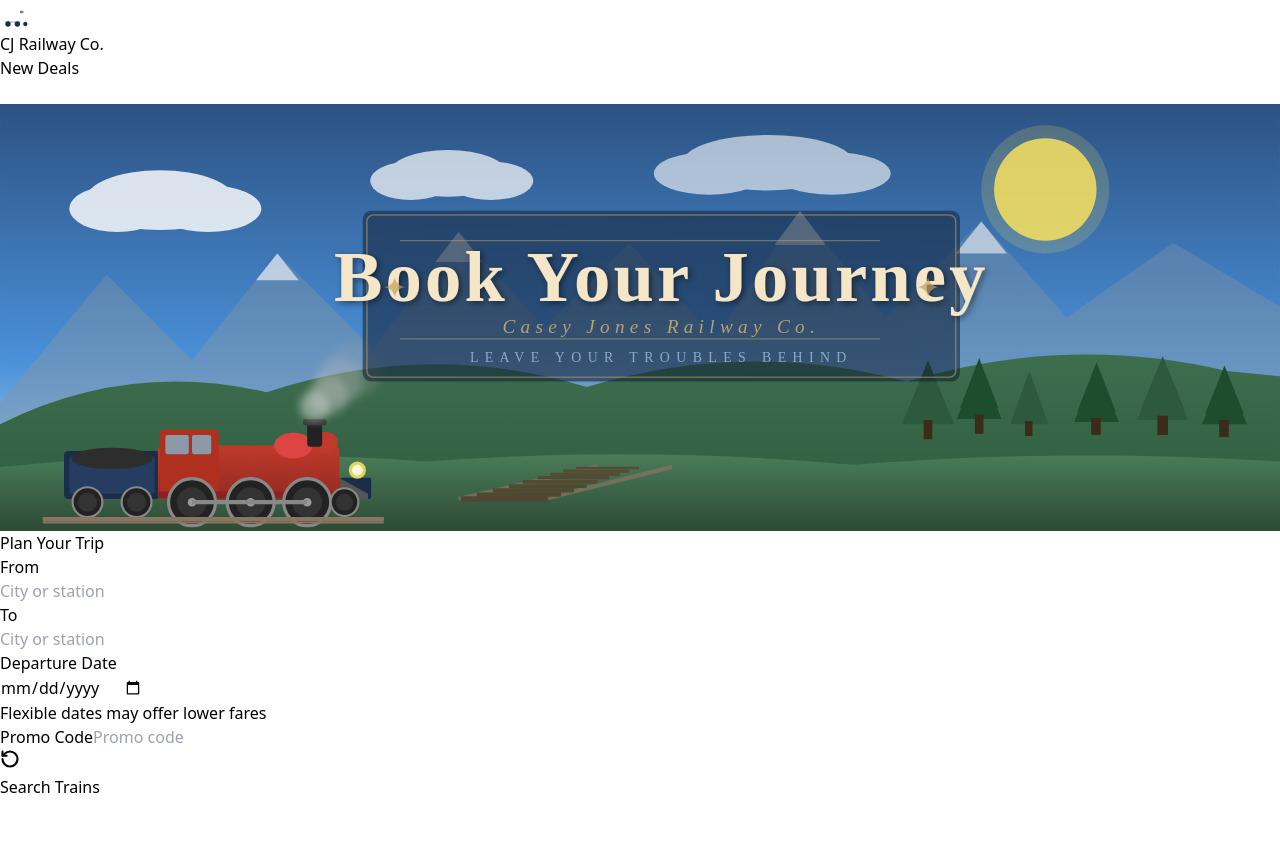
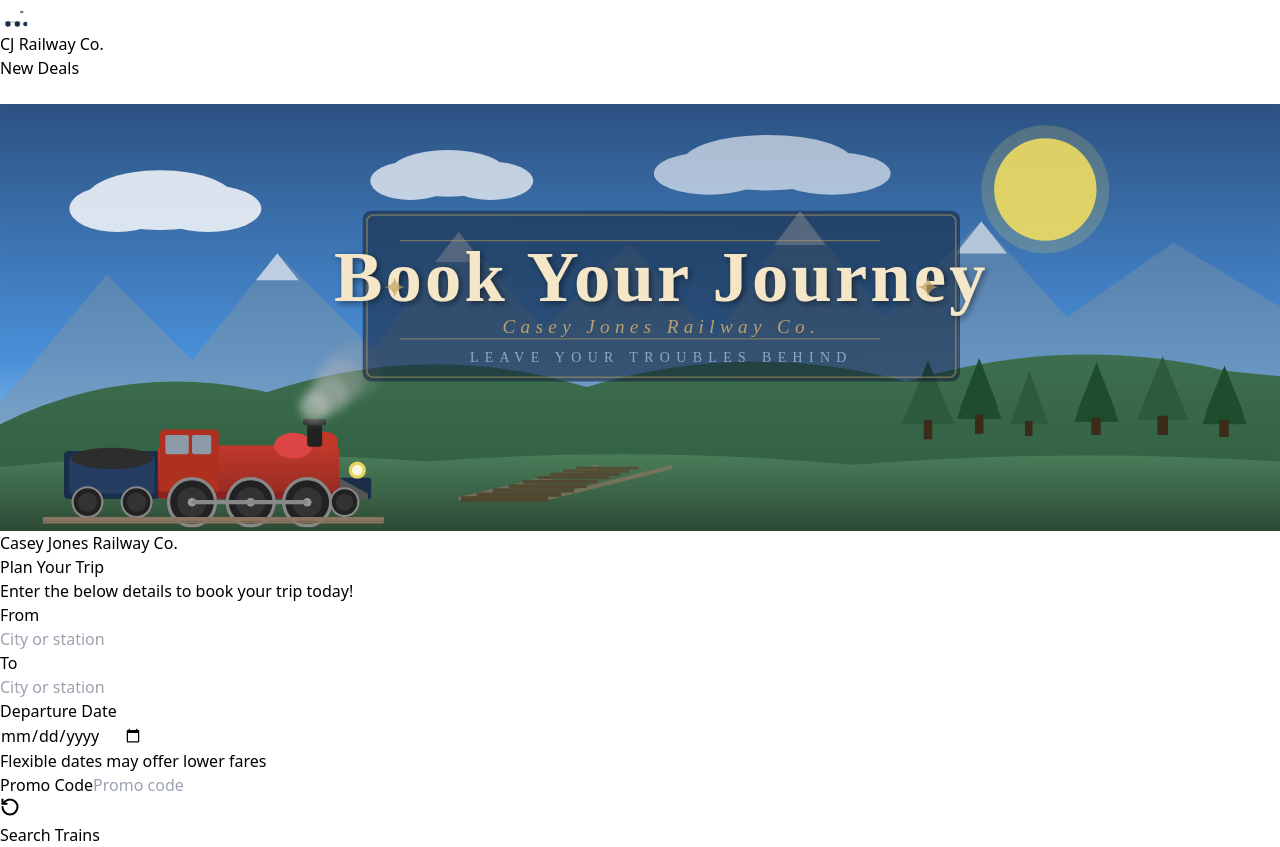
Before and after one commit to schne324/axe-con-2026, a React (Vite) app: page / in a window 1280 px wide. Before the commit the page ends 800 px from the top, so only its background shows below. Built offline with nearby package versions, Linux system fonts and the light colour scheme.

Commit message:
Enhance BookingForm UI with gradient background and additional trip details prompt

```diff
--- a/src/App.tsx
+++ b/src/App.tsx
@@ -8,6 +8,7 @@ export default function App() {
       <Navbar />
       <HeroBanner />
       <main className="max-w-2xl mx-auto py-10 px-4">
+        <h1 className="text-3xl font-bold text-gray-900 mb-6">Casey Jones Railway Co.</h1>
         <BookingForm />
       </main>
     </>
--- a/src/components/booking/BookingForm.tsx
+++ b/src/components/booking/BookingForm.tsx
@@ -50,12 +50,17 @@ export default function BookingForm() {
   }
 
   return (
-    <div className="bg-white rounded-2xl shadow-lg p-8">
-      <div className="text-2xl font-bold text-gray-900 mb-6">
-        Plan Your Trip
+    <div className="bg-white rounded-2xl shadow-lg overflow-hidden">
+      <div className="bg-gradient-to-br from-[#1a2e4a]/20 to-transparent px-8 pt-8 pb-6">
+        <div className="text-2xl font-bold text-gray-900 mb-2">
+          Plan Your Trip
+        </div>
+        <p className="text-gray-500 text-sm">
+          Enter the below details to book your trip today!
+        </p>
       </div>
 
-      <div className="flex flex-col gap-4">
+      <div className="flex flex-col gap-4 px-8 pb-8 mt-6">
         <div className="grid grid-cols-2 gap-3">
           <div className="flex flex-col gap-1">
             <label className="text-sm font-medium text-gray-700">From</label>
```
